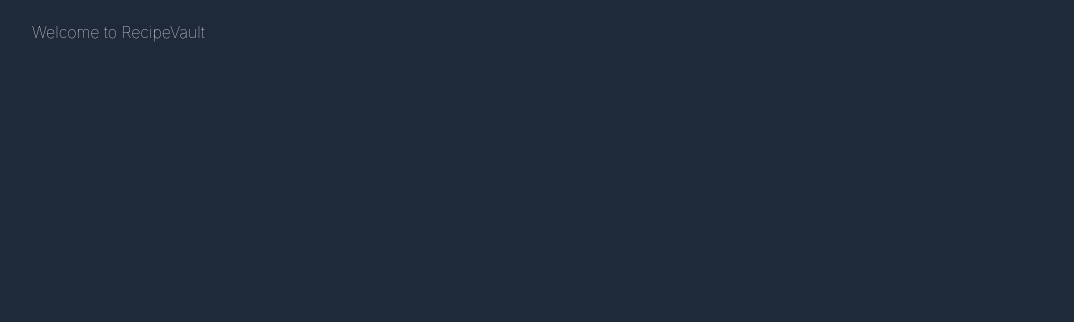
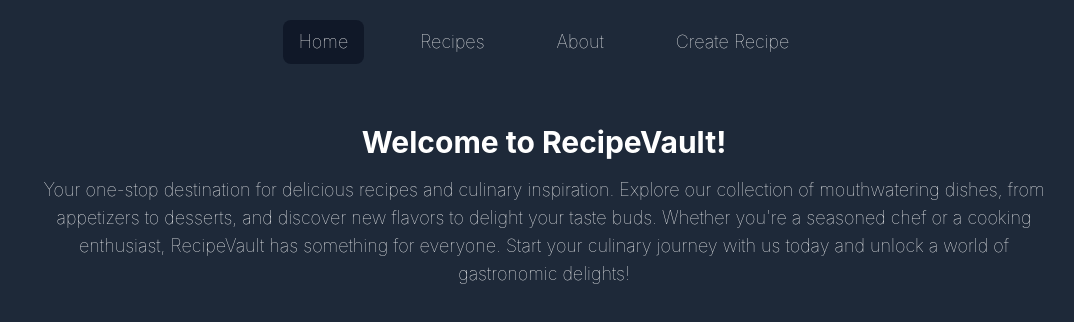
Before and after one commit to AlokKumarYadav2410/recipe-vault, a React (Vite) app: page / in a window 1280 px wide. Shown: the top 322 px of the page, without its empty margins (96-1170 px from the left). Built offline with nearby package versions, Linux system fonts and the light colour scheme.

Commit message:
add Navbar component and update Home page with welcome message and description

```diff
--- a/src/App.jsx
+++ b/src/App.jsx
@@ -1,10 +1,12 @@
 import React from 'react'
-
+import MainRoutes from './routes/mainroutes'
+import Navbar from './components/Navbar'
 
 const App = () => {
   return (
     <div className='py-5 px-[10%] bg-gray-800 w-screen h-screen font-thin text-white' >
-      Welcome to RecipeVault
+      <Navbar />
+      <MainRoutes />
     </div>
   )
 }
--- /dev/null
+++ b/src/components/Navbar.jsx
@@ -0,0 +1,19 @@
+import React from 'react'
+import { NavLink } from 'react-router-dom'
+
+const Navbar = () => {
+    const activeClass = 'bg-gray-900 px-4 py-2 rounded-lg text-white transition-all duration-300'
+    const notActiveClass = 'text-white px-4 py-2 hover:text-gray-400 transition-all duration-300'
+
+    return (
+        <div className='flex justify-center gap-x-10 text-lg mb-5 items-center' >
+            <NavLink to='/' className={({ isActive }) => isActive ? activeClass : notActiveClass}>Home</NavLink>
+            <NavLink to='/recipes' className={({ isActive }) => isActive ? activeClass : notActiveClass}>Recipes</NavLink>
+            <NavLink to='/about' className={({ isActive }) => isActive ? activeClass : notActiveClass}>About</NavLink>
+            <NavLink to='/create-recipe' className={({ isActive }) => isActive ? activeClass : notActiveClass}>Create Recipe</NavLink>
+
+        </div>
+    )
+}
+
+export default Navbar
--- a/src/pages/Home.jsx
+++ b/src/pages/Home.jsx
@@ -1,8 +1,11 @@
 
 const Home = () => {
   return (
-    <div>
-      Home
+    <div className='text-center py-10'>
+      <h1 className='text-3xl font-bold mb-4'>Welcome to RecipeVault!</h1>
+      <p className='text-lg'>
+        Your one-stop destination for delicious recipes and culinary inspiration. Explore our collection of mouthwatering dishes, from appetizers to desserts, and discover new flavors to delight your taste buds. Whether you're a seasoned chef or a cooking enthusiast, RecipeVault has something for everyone. Start your culinary journey with us today and unlock a world of gastronomic delights!
+      </p>
     </div>
   )
 }
```
